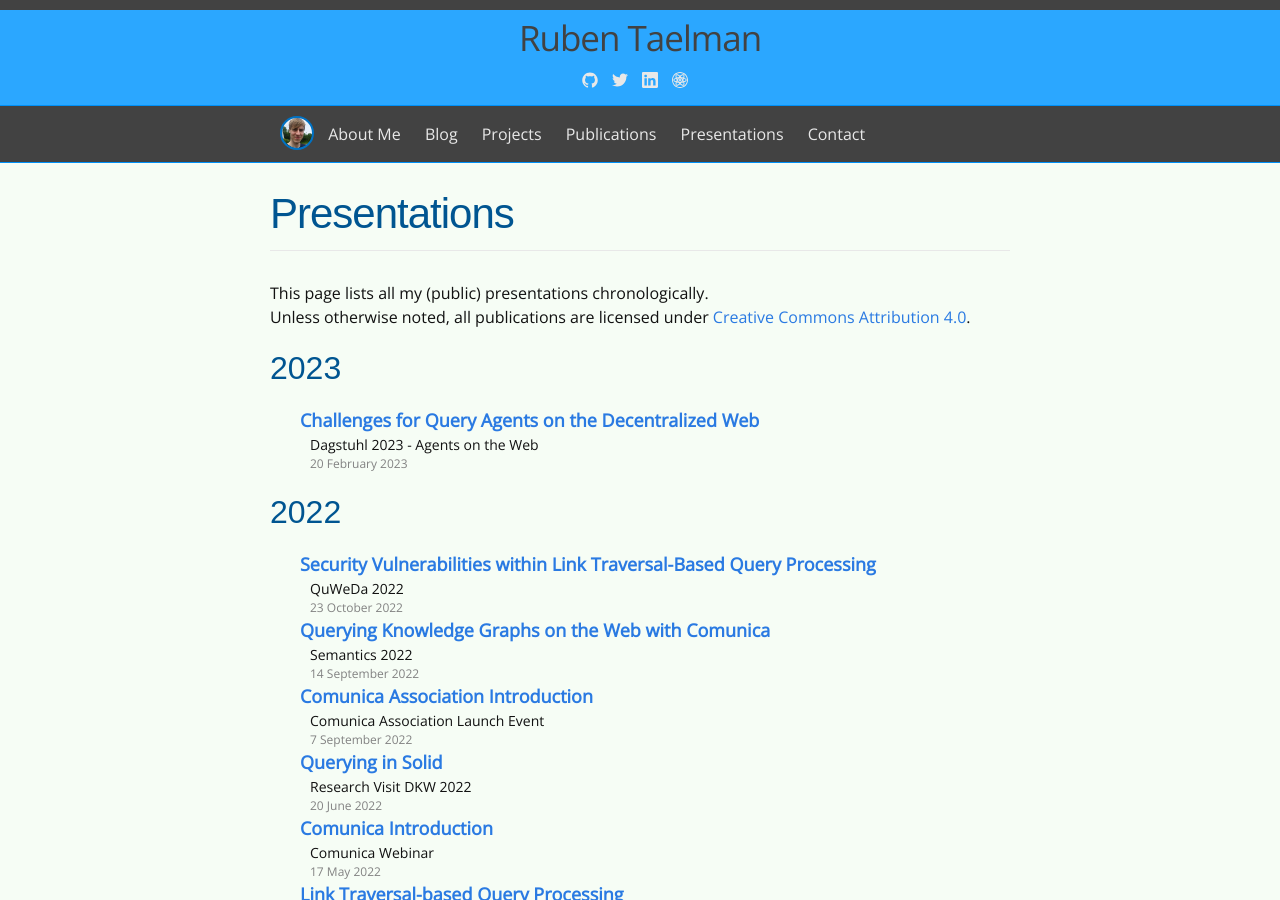
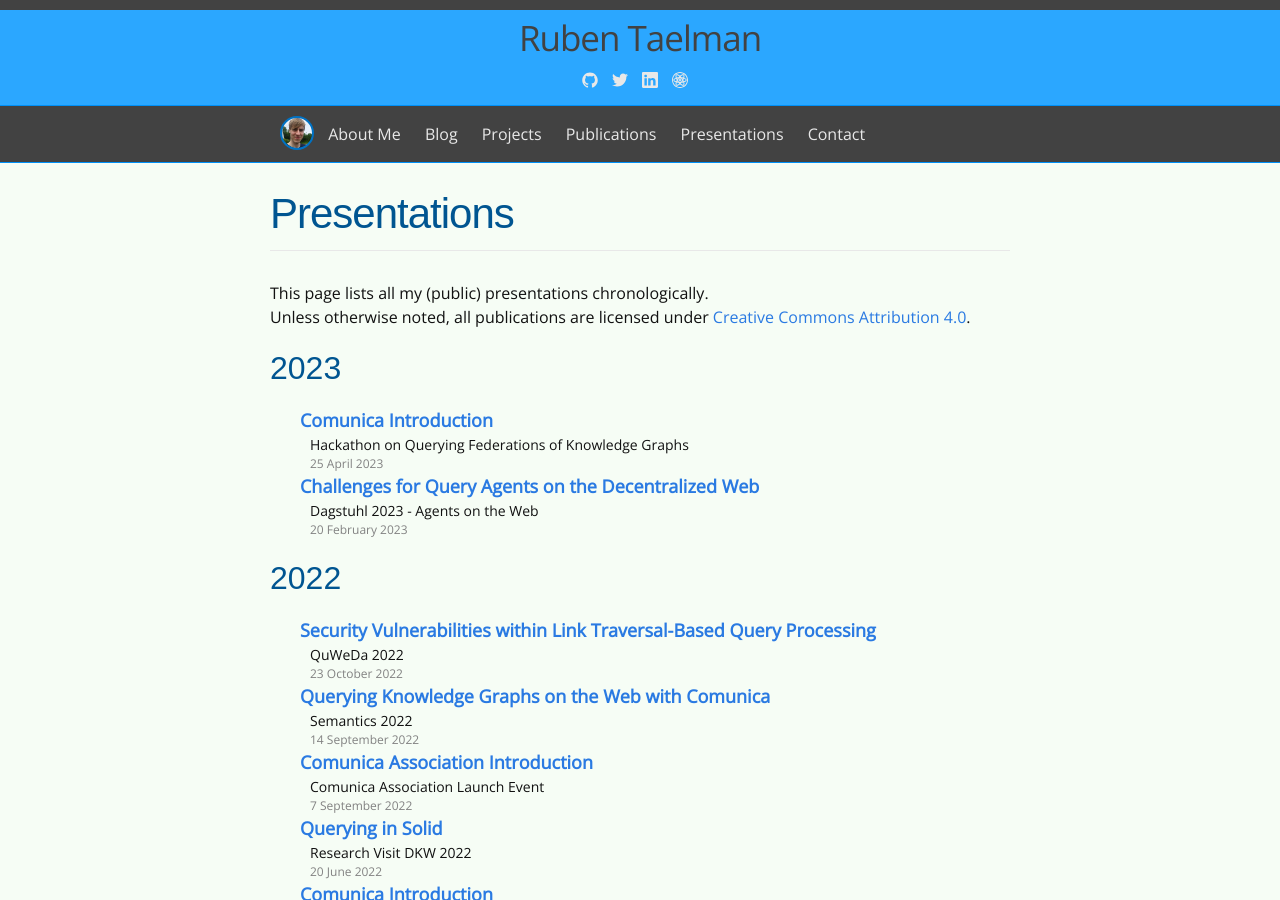
Before and after one commit to rubensworks/rubensworks.net, a Jekyll site: the page built from presentations.md, in a window 1280 px wide and 900 px high. Built offline with Jekyll 4.4.1, drawn with Linux system fonts in a browser that asks for light colours; some web fonts are replaced.

Commit message:
Add Federated Query Hackathon presentation

```diff
--- a/_data/presentations.yml
+++ b/_data/presentations.yml
@@ -1,3 +1,8 @@
+"2023-costdkg-fedhackathon":
+    title: "Comunica Introduction"
+    venue: "Hackathon on Querying Federations of Knowledge Graphs"
+    date: "25 April 2023"
+    url: "https://www.rubensworks.net/raw/slides/2023/costdkg-fedhackathon/"
 "2023-dagstuhl-querychallenges":
     title: "Challenges for Query Agents on the Decentralized Web"
     venue: "Dagstuhl 2023 - Agents on the Web"
```
